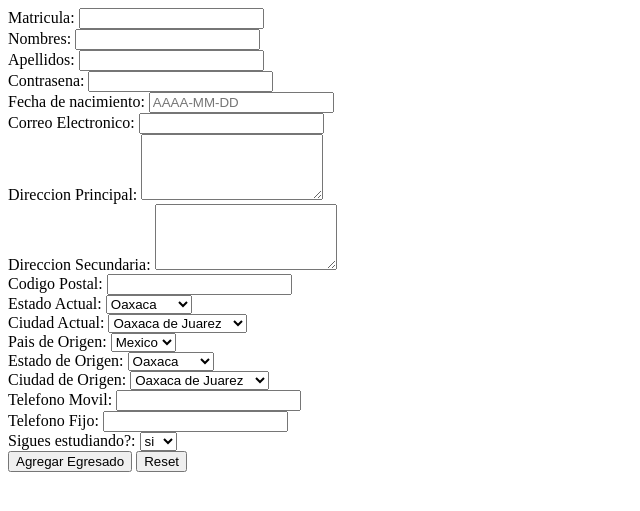
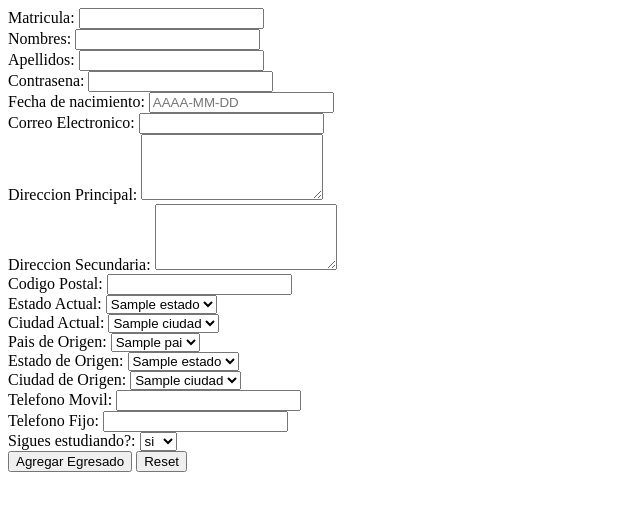
Before and after one commit to astrocumbia/201412-productos-academicos, a CodeIgniter app: page /egresados/index.php/egresadoctr/view_add in a window 1280 px wide. Shown: the top 511 px of the page, without its empty margins (0-640 px from the left). Run offline with CodeIgniter, Linux system fonts and the light colour scheme; tables that the repository leaves empty hold one stand-in row (values such as "Sample post").

Commit message:
Solucion problemas Pais/estado/ciudad

```diff
--- a/application/controllers/Egresadoctr.php
+++ b/application/controllers/Egresadoctr.php
@@ -19,12 +19,6 @@ class Egresadoctr extends CI_Controller {
 
     public function add(){
 
-        $pais_origen    =   $this->Egresadodao->getByName( "pais",    $this->input->post('pais_origen'));
-        $estado_origen  =   $this->Egresadodao->getByName( "estado",  $this->input->post('estado_origen'));
-        $ciudad_origen  =   $this->Egresadodao->getByName( "ciudad",  $this->input->post('ciudad_origen'));
-
-        $estado_actual  =   $this->Egresadodao->getByName( "estado" , $this->input->post('estado_actual'));
-        $ciudad_actual  =   $this->Egresadodao->getByName( "ciudad" , $this->input->post('ciudad_actual'));
 
         $estudio = $this->input->post('sigue_estudiando') == "si" ? 1 : 0 ;
 
@@ -37,11 +31,11 @@ class Egresadoctr extends CI_Controller {
             'direccion1' 	    => 		$this->input->post('direccion1'),
             'direccion2' 	    => 		$this->input->post('direccion2'),
             'codigo_postal' 	=> 		$this->input->post('codigo_postal'),
-            'ciudad_id' 	    => 		$ciudad_actual->id,
-            'estado_id' 	    => 		$estado_actual->id,
-            'ciudad_origen_id' 	=> 		$ciudad_origen->id,
-            'estado_origen_id' 	=> 		$estado_origen->id,
-            'pais_origen_id'    => 		$pais_origen->id,
+            'ciudad_id' 	    => 		$this->input->post('ciudad_actual'),
+            'estado_id' 	    => 		$this->input->post('estado_actual'),
+            'ciudad_origen_id' 	=> 		$this->input->post('ciudad_origen'),
+            'estado_origen_id' 	=> 		$this->input->post('estado_origen'),
+            'pais_origen_id'    => 		$this->input->post('pais_origen'),
             'telefono_movil' 	=> 		$this->input->post('telefono_movil'),
             'telefono_movil' 	=> 		$this->input->post('telefono_fijo'),
             'password' 		    => 		md5( md5( $this->input->post('password') ) ),
@@ -54,7 +48,12 @@ class Egresadoctr extends CI_Controller {
 
 
     public function view_add(  ){
-        $this->load->view('agregar_egresado');
+
+        $datos["paises"]   =  $this->Egresadodao->getPaises();
+        $datos["estados"]  =  $this->Egresadodao->getEstados();
+        $datos["ciudades"] =  $this->Egresadodao->getCiudades();
+
+        $this->load->view('agregar_egresado', $datos );
     }
 
     public function view_update( $id ){
--- a/application/models/Egresadodao.php
+++ b/application/models/Egresadodao.php
@@ -44,6 +44,27 @@ class Egresadodao extends CI_Model {
         $this->db->delete('egresado');
     }
 
+    public function getPaises( )
+    {
+        $query = $this->db->query( 'SELECT * FROM pais' );
+        $resultado = $query->result();
+        return array("data" => $resultado, "numFilas" => $query->num_rows());
+    }
+
+    public function getEstados( )
+    {
+        $query = $this->db->query( 'SELECT * FROM estado' );
+        $resultado = $query->result();
+        return array("data" => $resultado, "numFilas" => $query->num_rows());
+    }
+
+    public function getCiudades( )
+    {
+        $query = $this->db->query( 'SELECT * FROM Ciudad' );
+        $resultado = $query->result();
+        return array("data" => $resultado, "numFilas" => $query->num_rows());
+    }
+
 
 
 }
--- a/application/views/agregar_egresado.php
+++ b/application/views/agregar_egresado.php
@@ -1,6 +1,7 @@
 <html>
 <head>
     <title>Agregar Egresado</title>
+
 </head>
 <body>
     <?php echo '<form action="'.base_url().'index.php/Egresadoctr/add" method="post">' ?>
@@ -32,34 +33,57 @@
             <label for="codigo_postal">Codigo Postal: </label>
             <input type="text" id="codigo_postal" name="codigo_postal"><br>
 
+
+
             <label for="estado_actual">Estado Actual: </label>
             <select id="estado_actual" name="estado_actual">
-                <option value="Oaxaca">Oaxaca</option>
-                <option value="Mexico DF">Mexico DF</option>
+                <?php
+                foreach( $estados["data"] as $estado )
+                {
+                    echo '<option value="'.$estado->id.'">'.$estado->nombre.'</option>';
+                }
+                ?>
             </select><br>
 
             <label for="ciudad_actual">Ciudad Actual: </label>
             <select id="ciudad_actual" name="ciudad_actual">
-                <option value="Oaxaca de Juarez">Oaxaca de Juarez</option>
-                <option value="Huajuapan de Leon">Huajuapan de Leon</option>
+                <?php
+                foreach( $ciudades["data"] as $ciudad )
+                {
+                    echo '<option value="'.$ciudad->id.'">'.$ciudad->nombre.'</option>';
+                }
+                ?>
             </select><br>
 
 
             <label for="pais_origen">Pais de Origen: </label>
             <select id="pais_origen" name="pais_origen">
-                <option value="Mexico">Mexico</option>
+                <?php
+                    foreach( $paises["data"] as $pais )
+                    {
+                        echo '<option value="'.$pais->id.'">'.$pais->nombre.'</option>';
+                    }
+                ?>
             </select><br>
 
             <label for="estado_origen">Estado de Origen: </label>
             <select id="estado_origen" name="estado_origen">
-                <option value="Oaxaca">Oaxaca</option>
-                <option value="Mexico DF">Mexico DF</option>
+                <?php
+                    foreach( $estados["data"] as $estado )
+                    {
+                        echo '<option value="'.$estado->id.'">'.$estado->nombre.'</option>';
+                    }
+                ?>
             </select><br>
 
             <label for="ciudad_origen">Ciudad de Origen: </label>
             <select id="ciudad_origen" name="ciudad_origen">
-                <option value="Oaxaca de Juarez">Oaxaca de Juarez</option>
-                <option value="Huajuapan de Leon">Huajuapan de Leon</option>
+                <?php
+                 foreach( $ciudades["data"] as $ciudad )
+                 {
+                    echo '<option value="'.$ciudad->id.'">'.$ciudad->nombre.'</option>';
+                 }
+                ?>
             </select><br>
 
             <label for="telefono_movil">Telefono Movil: </label>
```
